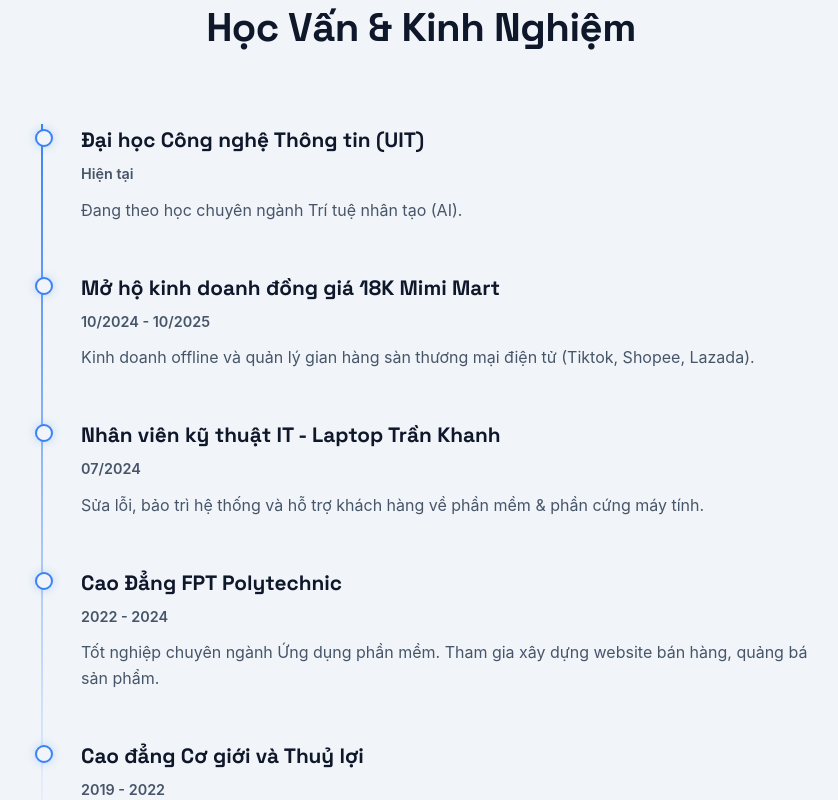
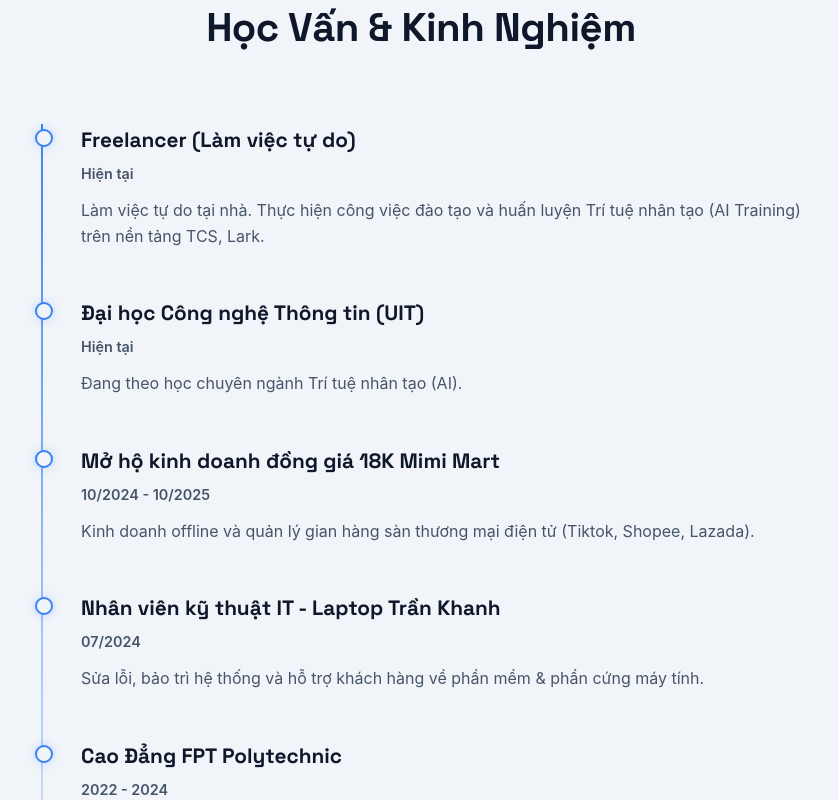
Before and after one commit to nok2k4/my-portfolio, a React (Vite) app: page / in a window 1280 px wide. Shown: the part 900-1700 px from the top of the page, without its empty margins (219-1057 px from the left). Built offline with nearby package versions, Linux system fonts and the light colour scheme.

Commit message:
Thêm kinh nghiệm Freelancer AI Training vào hồ sơ

```diff
--- a/src/DataContext.jsx
+++ b/src/DataContext.jsx
@@ -11,6 +11,7 @@ const defaultData = {
       avatarUrl: "/avatar.jpg"
     },
     experience: [
+      { id: 0, title: "Freelancer (Làm việc tự do)", date: "Hiện tại", desc: "Làm việc tự do tại nhà. Thực hiện công việc đào tạo và huấn luyện Trí tuệ nhân tạo (AI Training) trên nền tảng TCS, Lark." },
       { id: 1, title: "Đại học Công nghệ Thông tin (UIT)", date: "Hiện tại", desc: "Đang theo học chuyên ngành Trí tuệ nhân tạo (AI)." },
       { id: 2, title: "Mở hộ kinh doanh đồng giá 18K Mimi Mart", date: "10/2024 - 10/2025", desc: "Kinh doanh offline và quản lý gian hàng sàn thương mại điện tử (Tiktok, Shopee, Lazada)." },
       { id: 3, title: "Nhân viên kỹ thuật IT - Laptop Trần Khanh", date: "07/2024", desc: "Sửa lỗi, bảo trì hệ thống và hỗ trợ khách hàng về phần mềm & phần cứng máy tính." },
@@ -43,6 +44,7 @@ const defaultData = {
       avatarUrl: "/avatar.jpg"
     },
     experience: [
+      { id: 0, title: "Freelancer", date: "Present", desc: "Working as a freelancer from home. Performing AI Training tasks on TCS and Lark platforms." },
       { id: 1, title: "University of Information Technology (UIT)", date: "Present", desc: "Currently studying Artificial Intelligence (AI)." },
       { id: 2, title: "Mimi Mart (18K Fixed Price Store)", date: "10/2024 - 10/2025", desc: "Offline business and e-commerce store management (Tiktok, Shopee, Lazada)." },
       { id: 3, title: "IT Technician - Laptop Tran Khanh", date: "07/2024", desc: "Troubleshooting, system maintenance, and customer support for software & hardware." },
@@ -71,12 +73,12 @@ const defaultData = {
 
 export const DataProvider = ({ children }) => {
   const [data, setData] = useState(() => {
-    const savedData = localStorage.getItem('portfolioDataV2');
+    const savedData = localStorage.getItem('portfolioDataV3');
     return savedData ? JSON.parse(savedData) : defaultData;
   });
 
   useEffect(() => {
-    localStorage.setItem('portfolioDataV2', JSON.stringify(data));
+    localStorage.setItem('portfolioDataV3', JSON.stringify(data));
   }, [data]);
 
   const updateData = (lang, section, newData) => {
```
